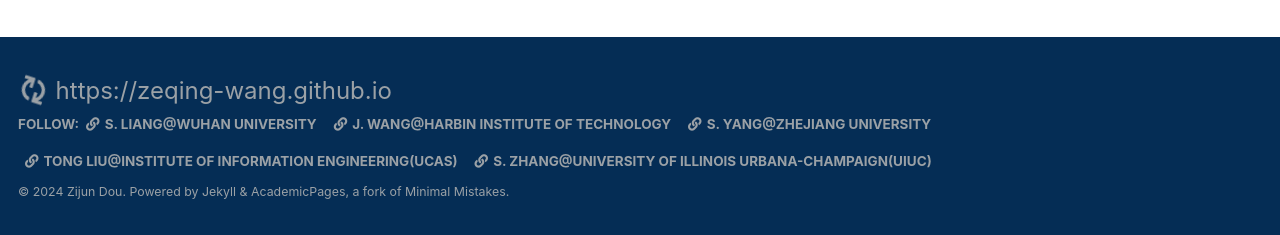
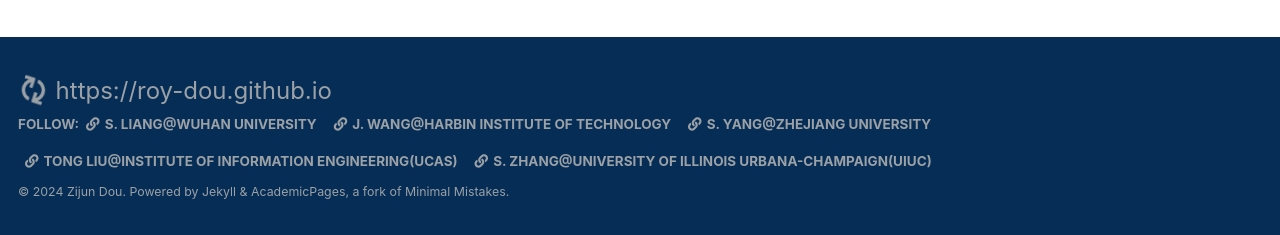
Before and after one commit to ROY-DOU/ROY-DOU.github.io, a Jekyll site: the page built from _pages/cv.md, in a window 1280 px wide. Shown: the part 662-897 px from the top of the page. Built offline with Jekyll 4.4.1, drawn with Linux system fonts in a browser that asks for light colours.

Commit message:
Update footer

```diff
--- a/_includes/footer/custom.html
+++ b/_includes/footer/custom.html
@@ -1,6 +1,6 @@
 <!-- start custom footer snippets -->
 {% include base_path %}
 <a href="https://zeqing-wang.github.io" style="font-size:x-large;">
-    <i class="fas fa-fw fa-sync fa-spin" aria-hidden="true"></i> https://zeqing-wang.github.io &zwnj;
+    <i class="fas fa-fw fa-sync fa-spin" aria-hidden="true"></i> https://roy-dou.github.io &zwnj;
 </a>
 <!-- end custom footer snippets -->
```
